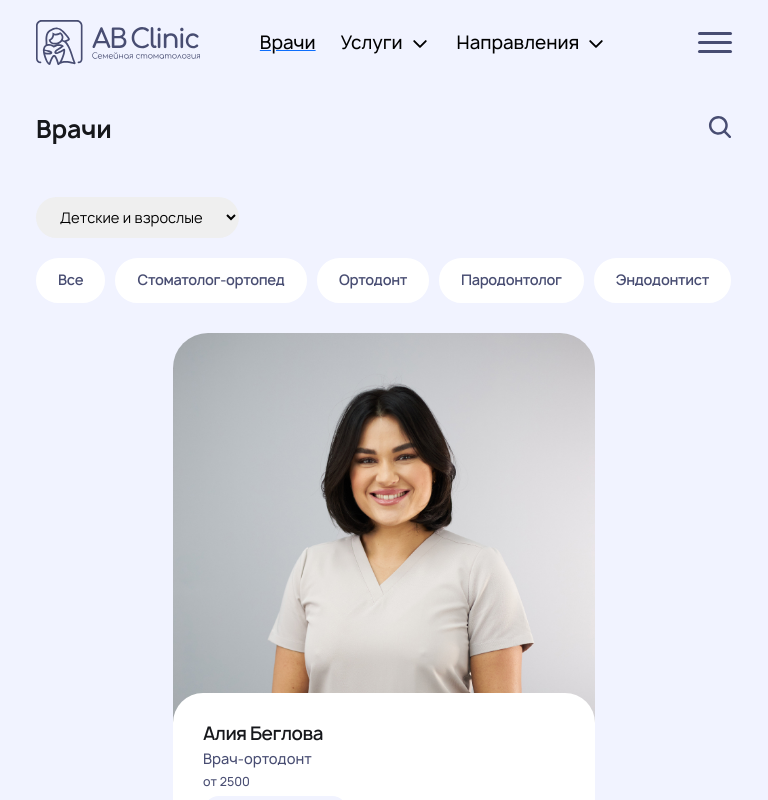
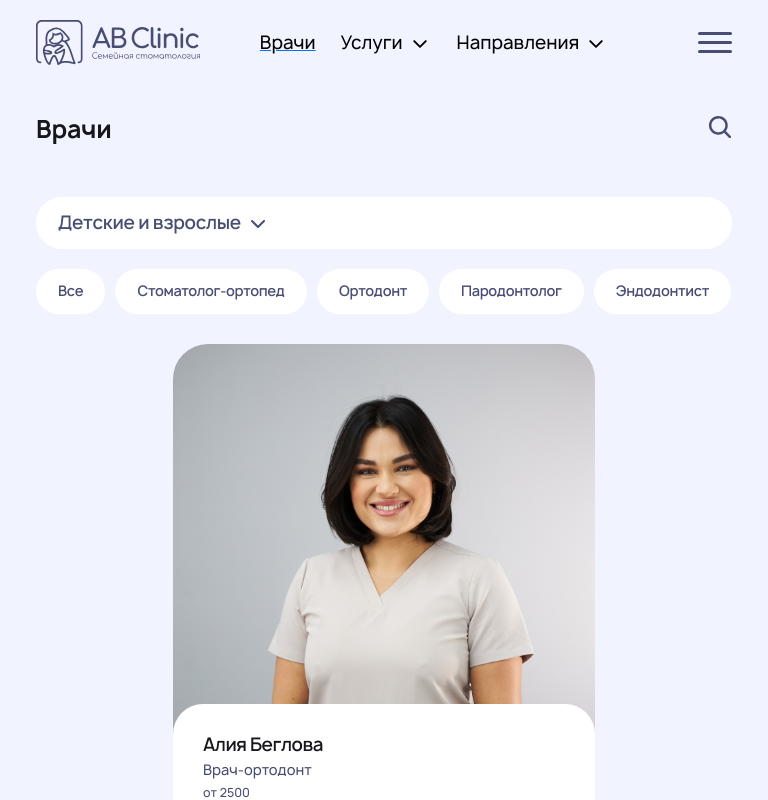
Before and after one commit to sl1dee/ABClinic, a React (Vite) app: page /doctors in a window 768 px wide. Shown: the top 800 px of the page. Built offline with nearby package versions, Linux system fonts and the light colour scheme.

Commit message:
сделал dropdown

```diff
--- /dev/null
+++ b/src/components/doctors-container/dropdown/dropdown.jsx
@@ -0,0 +1,53 @@
+import cn from 'classnames'
+import React, { useMemo, useState } from 'react'
+import { Link } from 'react-router-dom'
+
+import cl from '@components/doctors-container/dropdown/dropdown.module.scss'
+
+const Dropdown = () => {
+	const optionsList = useMemo(
+		() => [
+			{
+				id: 0,
+				text: 'Детские и взрослые'
+			},
+			{
+				id: 1,
+				text: 'Дети'
+			},
+			{
+				id: 2,
+				text: 'Взрослые'
+			}
+		],
+		[]
+	)
+
+	const [selectedId, setSelectedId] = useState(optionsList[0].id)
+
+	const selectedOption = optionsList.find(({ id }) => id === selectedId)
+
+	const selectHandler = (id) => {
+		setSelectedId(id)
+	}
+
+	return (
+		<div className={cn([cl.link, 'd-flex', 'align-items-center'])}>
+			<div className={cn([cl.linkTitle, 'mb-0'])}>{selectedOption?.text}</div>
+			{/* <img src={arrDown} alt="" /> */}
+			<div className={cn([cl.linkMenu, 'd-flex', 'flex-column'])}>
+				<div className={cn([cl.content, 'd-flex', 'flex-column'])}>
+					<div className={cn([cl.contentAdditionalLinks, 'd-flex', 'flex-column'])}>
+						{optionsList.map(({ id, text }) => (
+							<div onClick={() => selectHandler(id)} key={id}>
+								<span>{text}</span>
+							</div>
+						))}
+					</div>
+				</div>
+			</div>
+		</div>
+	)
+}
+
+export default Dropdown
--- /dev/null
+++ b/src/components/doctors-container/dropdown/dropdown.module.scss
@@ -0,0 +1,97 @@
+@use '@assets/styles/vars/colors';
+
+.link {
+  column-gap: 5px;
+  position: relative;
+  display: flex;
+  align-items: center;
+  padding: 12px 20px;
+  font-size: 18px;
+  font-weight: 600;
+  line-height: 120%;
+  letter-spacing: -0.36px;
+  cursor: pointer;
+  border-radius: 100px;
+  background-color: colors.$whiteColor;
+  border: 2px solid colors.$whiteColor;
+  gap: 5px;
+
+  &::after {
+    content: url("@assets/img/doctors/arrow-down.svg");
+    width: 24px;
+    height: 24px;
+    color: colors.$mainColor;
+  }
+
+  &Title {
+    color: colors.$mainColor;
+  }
+
+
+  img {
+    width: 24px;
+    height: 24px;
+  }
+
+  &Menu {
+    position: absolute;
+    top: -100px;
+    left: 50%;
+    min-width: 352px;
+    padding-top: 10px;
+    transform: translate(-50%, -200%);
+    transition: top .3s ease, transform .3s ease;
+    pointer-events: none;
+    z-index: 1;
+
+    .content {
+      row-gap: 20px;
+      border-radius: 30px;
+      background-color: colors.$whiteColor;
+      padding: 50px 40px;
+
+      &BigLink {
+        span {
+          color: colors.$mainTextColor;
+          font-size: 32px;
+          font-weight: 700;
+          line-height: 120%;
+          letter-spacing: -0.64px;
+        }
+      }
+
+      &AdditionalLinks {
+        row-gap: 5px;
+
+        > div {
+          span {
+            color: colors.$mainColor;
+            font-size: 20px;
+            font-weight: 700;
+            line-height: 110%;
+          }
+        }
+      }
+    }
+  }
+
+  &:hover {
+    .linkMenu {
+      top: 100%;
+      transform: translate(-50%, 0);
+      pointer-events: auto;
+    }
+  }
+}
+
+@media (min-width: 992px) and (max-width: 1200px) {
+
+}
+
+@media (min-width: 768px) and (max-width: 992px){
+
+}
+
+@media (max-width: 768px) {
+
+}
--- /dev/null
+++ b/src/components/doctors-container/dropdown/index.js
@@ -0,0 +1 @@
+export { default } from './dropdown.jsx'
--- a/src/components/doctors-container/filters/filters.jsx
+++ b/src/components/doctors-container/filters/filters.jsx
@@ -3,6 +3,8 @@ import useMatchMedia from '@hooks/use-match-media.js'
 import cn from 'classnames'
 import React, { useMemo, useState } from 'react'
 import { Link } from 'react-router-dom'
+
+import Dropdown from '@components/doctors-container/dropdown/index.js'
 
 import cl from './filters.module.scss'
 
@@ -65,48 +67,21 @@ const Filters = () => {
 
 	return (
 		<div className={cl.filtersWrapper}>
-			<div className={cl.selectorWrapper}>
-				{/* <div className={cl.selector}>Детские и взрослые</div> */}
-				<select className={cl.selector} name="" id="" aria-placeholder="Детские и взрослые">
-					<option className={cl.selectorOption} value="">
-						Детские и взрослые
-					</option>
-					<option className={cl.selectorOption} value="">
-						Дети
-					</option>
-					<option className={cl.selectorOption} value="">
-						Взрослые
-					</option>
-				</select>
-				{/* <div className={cn([cl.link, 'd-flex', 'align-items-center'])}> */}
-				{/*	<div className={cn([cl.linkTitle, 'mb-0'])}>Детские и взрослые</div> */}
-				{/*	/!* <img src={arrDown} alt="" /> *!/ */}
-				{/*	<div className={cn([cl.linkMenu, 'd-flex', 'flex-column'])}> */}
-				{/*		<div className={cn([cl.content, 'd-flex', 'flex-column'])}> */}
-				{/*			/!* <div className={cl.contentBigLink}> *!/ */}
-				{/*			/!*	<span>Направления</span> *!/ */}
-				{/*			/!* </div> *!/ */}
-				{/*			<div className={cn([cl.contentAdditionalLinks, 'd-flex', 'flex-column'])}> */}
-				{/*				<div> */}
-				{/*					<Link to="/doctors"> */}
-				{/*						<span>Детские и взрослые</span> */}
-				{/*					</Link> */}
-				{/*				</div> */}
-				{/*				<div> */}
-				{/*					<Link to="/doctors"> */}
-				{/*						<span>Дети</span> */}
-				{/*					</Link> */}
-				{/*				</div> */}
-				{/*				<div> */}
-				{/*					<Link to="/doctors"> */}
-				{/*						<span>Взрослые</span> */}
-				{/*					</Link> */}
-				{/*				</div> */}
-				{/*			</div> */}
-				{/*		</div> */}
-				{/*	</div> */}
-				{/* </div> */}
-			</div>
+			{/* <div className={cl.selectorWrapper}> */}
+			{/* /!* <div className={cl.selector}>Детские и взрослые</div> *!/ */}
+			{/* /!* <select className={cl.selector} name="" id="" aria-placeholder="Детские и взрослые"> *!/ */}
+			{/* /!*	<option className={cl.selectorOption} value=""> *!/ */}
+			{/* /!*		Детские и взрослые *!/ */}
+			{/* /!*	</option> *!/ */}
+			{/* /!*	<option className={cl.selectorOption} value=""> *!/ */}
+			{/* /!*		Дети *!/ */}
+			{/* /!*	</option> *!/ */}
+			{/* /!*	<option className={cl.selectorOption} value=""> *!/ */}
+			{/* /!*		Взрослые *!/ */}
+			{/* /!*	</option> *!/ */}
+			{/* /!* </select> *!/ */}
+			<Dropdown />
+			{/* </div> */}
 			<div className={cl.filtersList}>
 				{filtersList.slice(0, isFull ? undefined : START_FILTERS_LENGTH).map(({ id, text }) => (
 					<div key={id} className={cl.filtersItem}>
--- a/src/components/doctors-container/filters/filters.module.scss
+++ b/src/components/doctors-container/filters/filters.module.scss
@@ -7,19 +7,19 @@
 
   .selectorWrapper {
 
-    .selector {
-      padding: 10px 20px 10px 20px;
-      border: none;
-      border-radius: 60px;
-
-      &Option {
-        padding: 10px 20px 10px 20px;
-        border: none;
-        border-radius: 60px;
-        background-color: colors.$whiteColor;
-        color: colors.$mainColor;
-      }
-    }
+    //.selector {
+    //  padding: 10px 20px 10px 20px;
+    //  border: none;
+    //  border-radius: 60px;
+    //
+    //  &Option {
+    //    padding: 10px 20px 10px 20px;
+    //    border: none;
+    //    border-radius: 60px;
+    //    background-color: colors.$whiteColor;
+    //    color: colors.$mainColor;
+    //  }
+    //}
 
     //.link {
     //  column-gap: 5px;
@@ -154,8 +154,6 @@
       flex-wrap: wrap;
       width: 70%;
       gap: 10px;
-      //position: absolute;
-      //right: 0;
     }
   }
 }
@@ -171,94 +169,94 @@
     .selectorWrapper{
       align-self: start;
 
-      .link {
-        column-gap: 5px;
-        position: relative;
-
-        span {
-          color: colors.$additionalTextColor;
-          font-size: 18px;
-          font-weight: 500;
-          line-height: 110%;
-        }
-
-        img {
-          width: 24px;
-          height: 24px;
-        }
-
-        &Menu {
-          position: absolute;
-          top: -100px;
-          left: 50%;
-          min-width: 352px;
-          padding-top: 10px;
-          transform: translate(-50%, -200%);
-          transition: top .3s ease, transform .3s ease;
-          pointer-events: none;
-          z-index: 1;
-
-          .content {
-            row-gap: 20px;
-            border-radius: 30px;
-            background-color: colors.$whiteColor;
-            padding: 50px 40px;
-
-            .selector{
-              display: flex;
-              align-items: center;
-              padding: 12px 20px;
-              font-size: 18px;
-              font-weight: 600;
-              line-height: 120%;
-              letter-spacing: -0.36px;
-              cursor: pointer;
-              border-radius: 100px;
-              background-color: colors.$whiteColor;
-              color: colors.$mainColor;
-              border: 2px solid colors.$whiteColor;
-              gap: 5px;
-
-              &::after{
-                content: url("@assets/img/header/arr_down.svg");
-                width: 24px;
-                height: 24px;
-              }
-            }
-
-            &BigLink {
-              span {
-                color: colors.$mainTextColor;
-                font-size: 32px;
-                font-weight: 700;
-                line-height: 120%;
-                letter-spacing: -0.64px;
-              }
-            }
-
-            &AdditionalLinks {
-              row-gap: 5px;
-
-              > div {
-                span {
-                  color: colors.$mainTextColor;
-                  font-size: 20px;
-                  font-weight: 500;
-                  line-height: 110%;
-                }
-              }
-            }
-          }
-        }
-
-        &:hover {
-          .linkMenu {
-            top: 100%;
-            transform: translate(-50%, 0);
-            pointer-events: auto;
-          }
-        }
-      }
+      //.link {
+      //  column-gap: 5px;
+      //  position: relative;
+      //
+      //  span {
+      //    color: colors.$additionalTextColor;
+      //    font-size: 18px;
+      //    font-weight: 500;
+      //    line-height: 110%;
+      //  }
+      //
+      //  img {
+      //    width: 24px;
+      //    height: 24px;
+      //  }
+      //
+      //  &Menu {
+      //    position: absolute;
+      //    top: -100px;
+      //    left: 50%;
+      //    min-width: 352px;
+      //    padding-top: 10px;
+      //    transform: translate(-50%, -200%);
+      //    transition: top .3s ease, transform .3s ease;
+      //    pointer-events: none;
+      //    z-index: 1;
+      //
+      //    .content {
+      //      row-gap: 20px;
+      //      border-radius: 30px;
+      //      background-color: colors.$whiteColor;
+      //      padding: 50px 40px;
+      //
+      //      .selector{
+      //        display: flex;
+      //        align-items: center;
+      //        padding: 12px 20px;
+      //        font-size: 18px;
+      //        font-weight: 600;
+      //        line-height: 120%;
+      //        letter-spacing: -0.36px;
+      //        cursor: pointer;
+      //        border-radius: 100px;
+      //        background-color: colors.$whiteColor;
+      //        color: colors.$mainColor;
+      //        border: 2px solid colors.$whiteColor;
+      //        gap: 5px;
+      //
+      //        &::after{
+      //          content: url("@assets/img/header/arr_down.svg");
+      //          width: 24px;
+      //          height: 24px;
+      //        }
+      //      }
+      //
+      //      &BigLink {
+      //        span {
+      //          color: colors.$mainTextColor;
+      //          font-size: 32px;
+      //          font-weight: 700;
+      //          line-height: 120%;
+      //          letter-spacing: -0.64px;
+      //        }
+      //      }
+      //
+      //      &AdditionalLinks {
+      //        row-gap: 5px;
+      //
+      //        > div {
+      //          span {
+      //            color: colors.$mainTextColor;
+      //            font-size: 20px;
+      //            font-weight: 500;
+      //            line-height: 110%;
+      //          }
+      //        }
+      //      }
+      //    }
+      //  }
+      //
+      //  &:hover {
+      //    .linkMenu {
+      //      top: 100%;
+      //      transform: translate(-50%, 0);
+      //      pointer-events: auto;
+      //    }
+      //  }
+      //}
     }
 
     //.selector{
```
